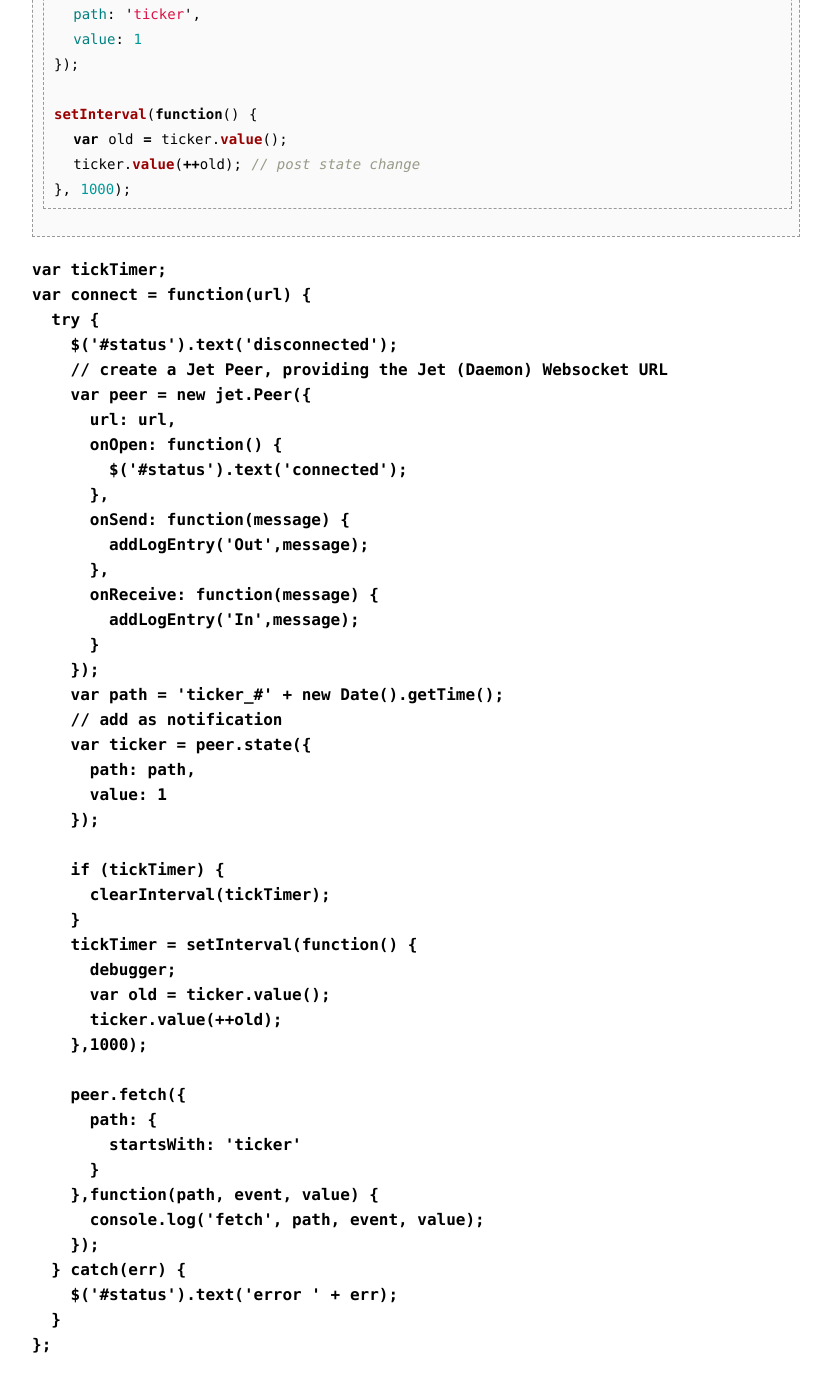
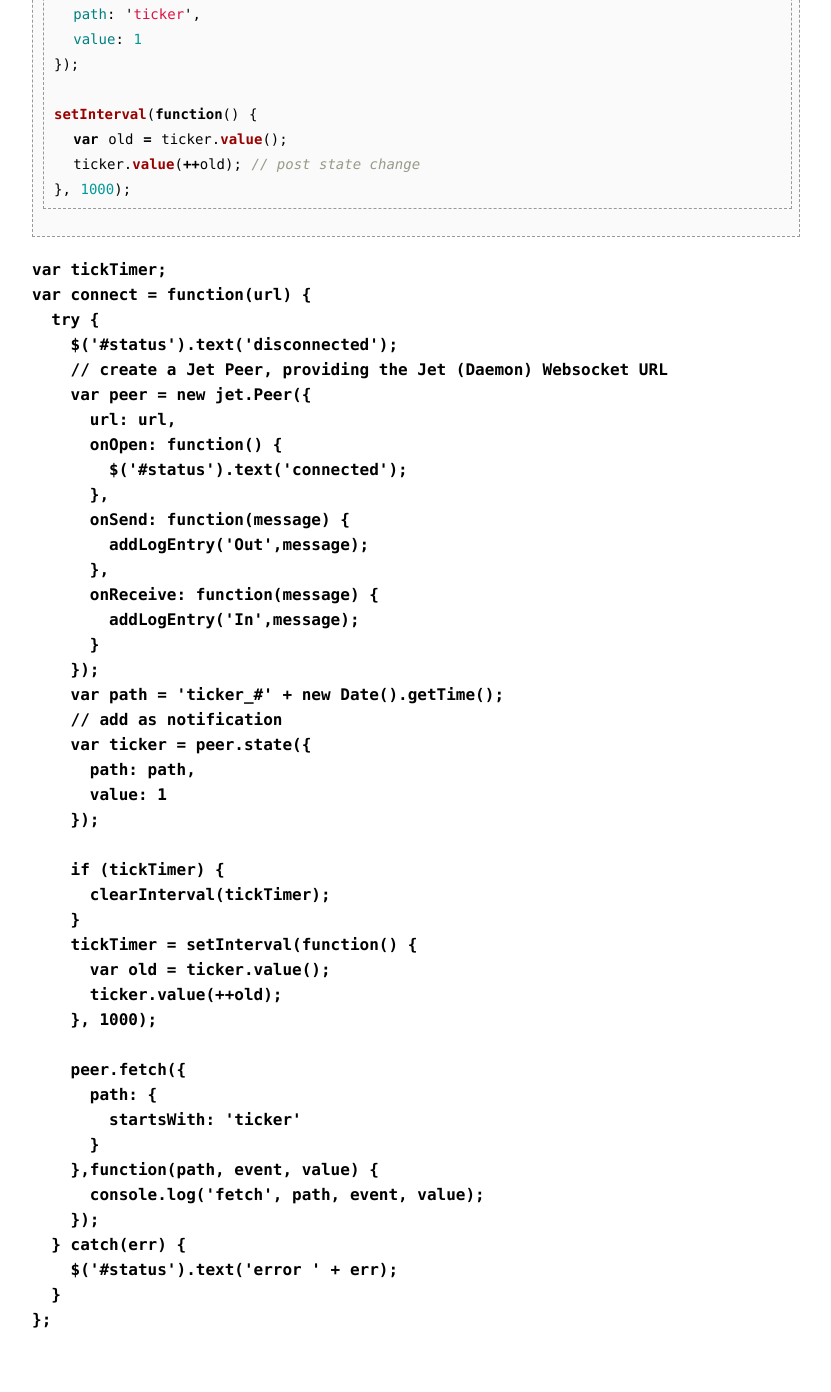
Before and after one commit to HBM/jet, a Jekyll site: the page built from index.md, in a window 1280 px wide and 1400 px high, scrolled down 25816 px. Shown: the top 1392 px of the window, without its empty margins (224-1055 px from the left). Built offline with Jekyll 4.4.1, drawn with Linux system fonts in a browser that asks for light colours; Markdown is read by kramdown in place of the engine named in the settings; some of the changed text lies outside the part shown.

Commit message:
fix change example

````diff
--- a/index.md
+++ b/index.md
@@ -996,7 +996,7 @@ setInterval(function() {
 }, 1000);
 ```
 
-<div data-height="602" data-theme-id="0" data-slug-hash="ucJFm" data-default-tab="js" class='codepen'><pre><code>var tickTimer;
+<div data-height="616" data-theme-id="0" data-slug-hash="eKBpG" data-default-tab="js" class='codepen'><pre><code>var tickTimer;
 var connect = function(url) {
   try {
     $(&#x27;#status&#x27;).text(&#x27;disconnected&#x27;);
@@ -1024,10 +1024,9 @@ var connect = function(url) {
       clearInterval(tickTimer);
     }
     tickTimer = setInterval(function() {
-      debugger;
       var old = ticker.value();
       ticker.value(++old);
-    },1000);
+    }, 1000);
 
     peer.fetch({
       path: {
@@ -1069,5 +1068,5 @@ var addLogEntry = function(direction, message) {
 };
 
 </code></pre>
-<p>See the Pen <a href='http://codepen.io/lipp/pen/ucJFm/'>Jet Change State</a> by Gerhard Preuss (<a href='http://codepen.io/lipp'>@lipp</a>) on <a href='http://codepen.io'>CodePen</a>.</p>
+<p>See the Pen <a href='http://codepen.io/lipp/pen/eKBpG/'>Jet Change State</a> by Gerhard Preuss (<a href='http://codepen.io/lipp'>@lipp</a>) on <a href='http://codepen.io'>CodePen</a>.</p>
 </div><script async src="//codepen.io/assets/embed/ei.js"></script>
````
